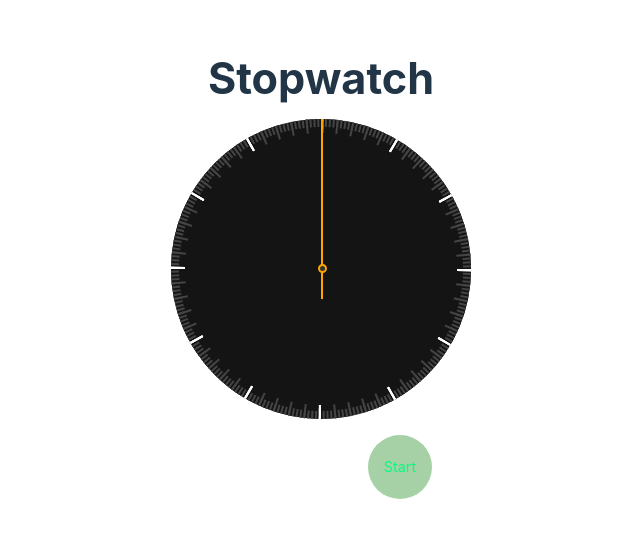
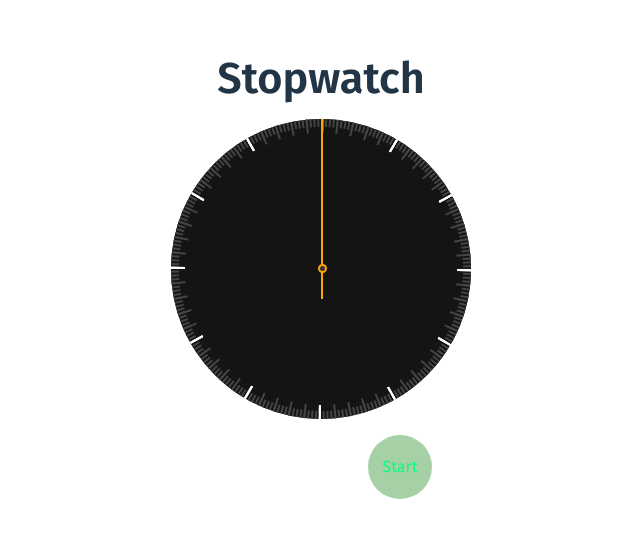
Before and after one commit to njordulv/stopwatch, a React (Vite) app: page / in a window 1280 px wide. Shown: the part 123-660 px from the top of the page, without its empty margins (319-959 px from the left). Built offline with nearby package versions, Linux system fonts and the light colour scheme.

Commit message:
UPD: font

```diff
--- a/index.html
+++ b/index.html
@@ -4,6 +4,12 @@
     <meta charset="UTF-8" />
     <link rel="icon" type="image/svg+xml" href="/vite.svg" />
     <meta name="viewport" content="width=device-width, initial-scale=1.0" />
+    <link rel="preconnect" href="https://fonts.googleapis.com" />
+    <link rel="preconnect" href="https://fonts.gstatic.com" crossorigin />
+    <link
+      href="https://fonts.googleapis.com/css2?family=Fira+Sans:wght@400;500;600&display=swap"
+      rel="stylesheet"
+    />
     <title>Stopwatch App</title>
   </head>
   <body>
--- a/package.json
+++ b/package.json
@@ -1,7 +1,7 @@
 {
   "name": "stopwatch",
   "private": true,
-  "version": "0.1.3",
+  "version": "0.1.4",
   "type": "module",
   "scripts": {
     "dev": "vite",
--- a/src/index.css
+++ b/src/index.css
@@ -1,5 +1,5 @@
 :root {
-  font-family: Inter, system-ui, Avenir, Helvetica, Arial, sans-serif;
+  font-family: 'Fira Sans', system-ui, Avenir, Helvetica, Arial, serif;
   line-height: 1.5;
   font-weight: 400;
 
@@ -54,11 +54,11 @@ button {
   align-items: center;
   border: 0;
   padding: 5px;
-  font-size: 0.9em;
+  font-size: 1em;
   font-weight: 400;
   font-family: inherit;
   cursor: pointer;
-  transition: all 0.3s ease;
+  transition: all 0.25s ease;
 }
 
 button:hover {
```
